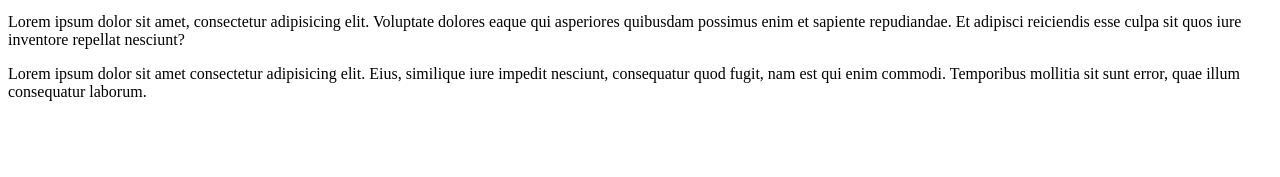
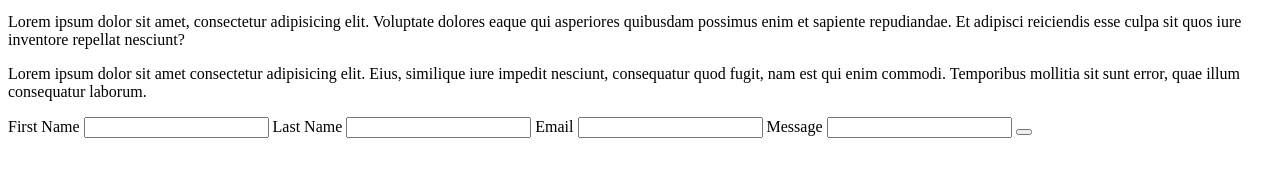
Before and after one commit to daidensacha/wbs-git-project-001, a plain HTML site: page index.html in a window 1280 px wide. Shown: the part 129-306 px from the top of the page. Drawn offline with Linux system fonts and the light colour scheme.

Commit message:
add contact section to index.html

```diff
--- a/index.html
+++ b/index.html
@@ -47,6 +47,19 @@
                 consequatur laborum.</p>
         </div>
     </section>
+    <section>
+        <form id="contact-form" action="post">
+            <label for="firstname">First Name</label>
+            <input id="firstname" name="firstname" type="text" required>
+            <label for="lastname">Last Name</label>
+            <input id="lastname" name="lastname" type="text" required>
+            <label for="email">Email</label>
+            <input id="email" name="email" type="email" required>
+            <label for="message">Message</label>
+            <input id="messsage" name="message" type="textarea" required>
+            <button type="submit"></button>
+        </form>
+    </section>
 </body>
 
 </html>
```
